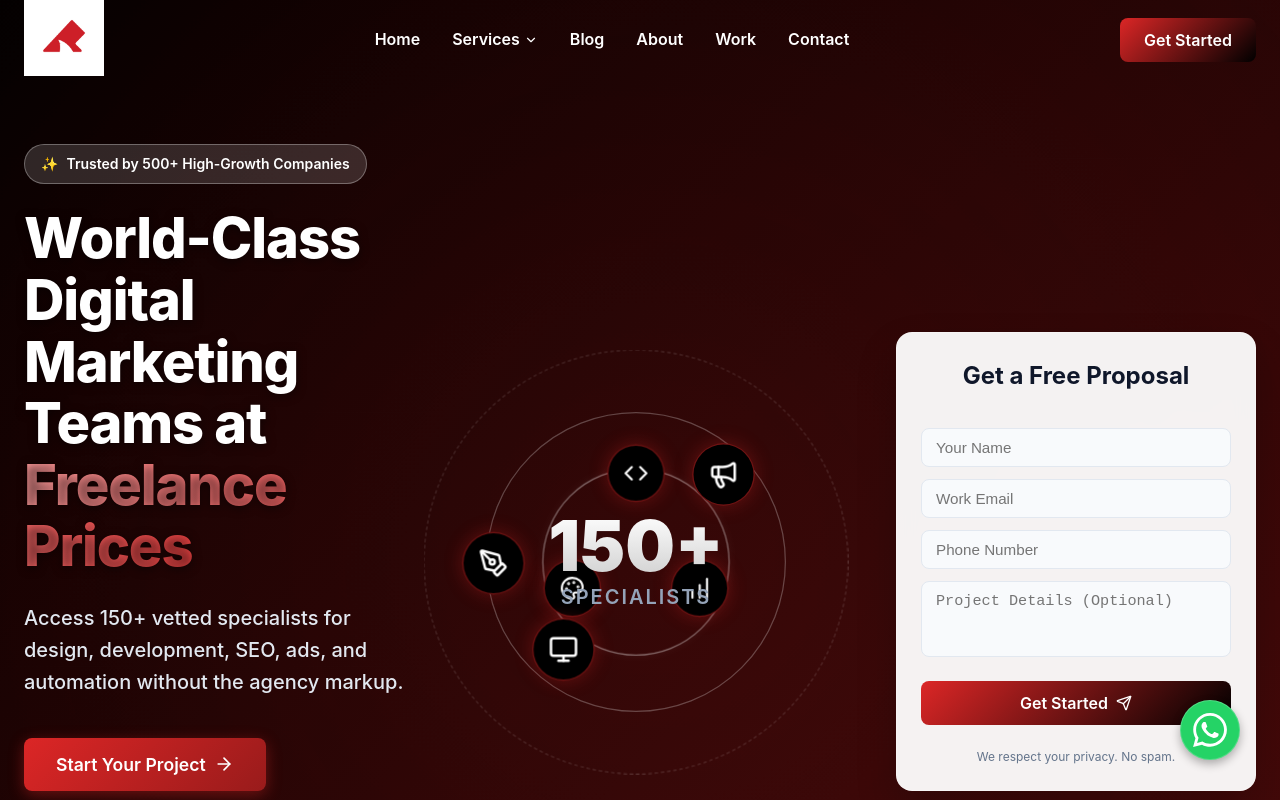
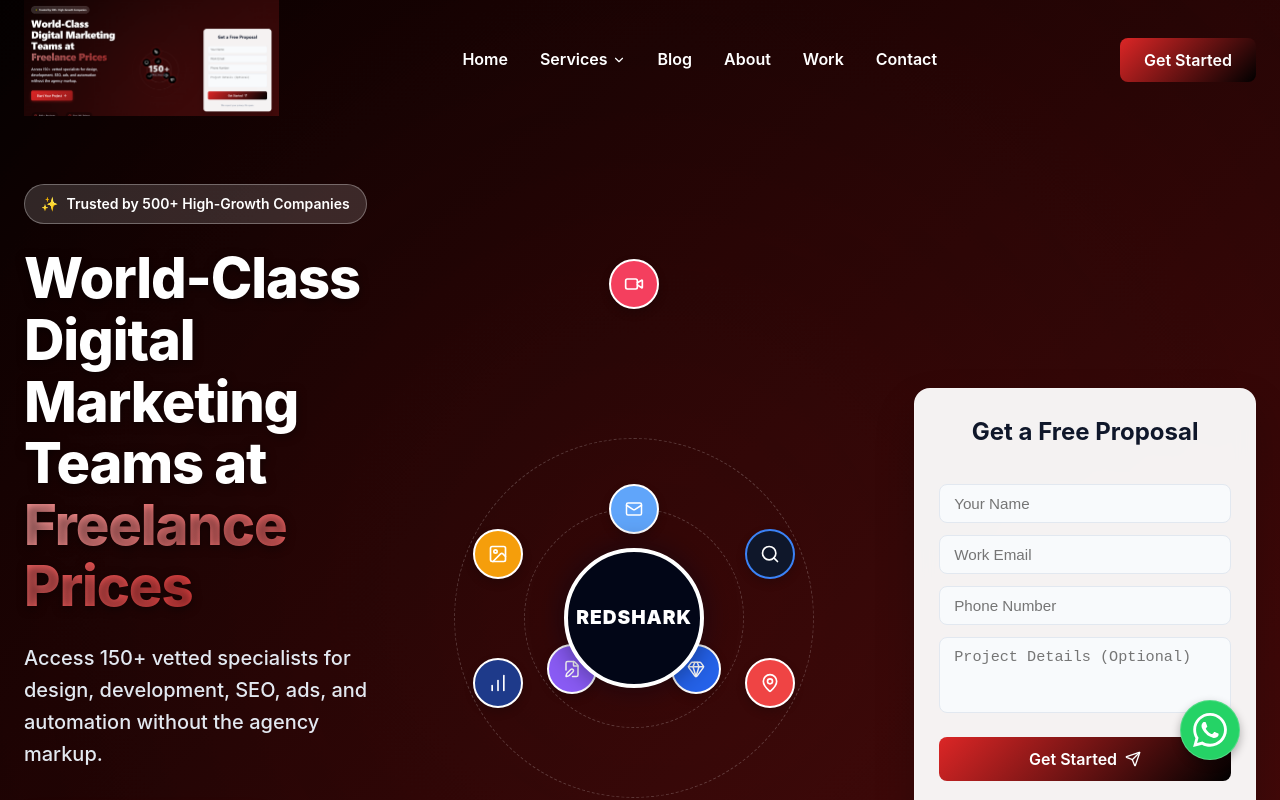
Before and after one commit to Fazilfazi991/redshark, a React (Vite) app: page / in a window 1280 px wide. Shown: the top 800 px of the page. Built offline with nearby package versions, Linux system fonts and the light colour scheme.

Commit message:
Redesign Hero animation and update logo

```diff
--- a/src/components/Header.tsx
+++ b/src/components/Header.tsx
@@ -30,7 +30,7 @@
         <header className={`header ${isScrolled || !isHomePage ? 'scrolled' : ''}`}>
             <div className="container header-container">
                 <Link to="/" className="logo">
-                    <img src="/logo-red.jpg" alt="REDSHARK" style={{ height: '80px', width: 'auto' }} />
+                    <img src="/logo-new.png" alt="REDSHARK" style={{ height: '120px', width: 'auto' }} />
                 </Link>
 
                 <nav className={`desktop-nav ${mobileMenuOpen ? 'open' : ''}`}>
--- a/src/components/Hero.css
+++ b/src/components/Hero.css
@@ -178,8 +178,7 @@
 .visual-orbit-container {
     position: relative;
     width: 100%;
-    height: 400px;
-    /* Reduced height */
+    height: 450px;
     display: flex;
     align-items: center;
     justify-content: center;
@@ -188,41 +187,38 @@
 
 .orbit-system {
     position: relative;
-    width: 300px;
-    /* Reduced width */
-    height: 300px;
-    /* Reduced height */
-    transform: scale(1.25);
+    width: 400px;
+    height: 400px;
+    transform: scale(1);
 }
 
-.orbit-center {
+.orbit-center-circle {
     position: absolute;
     top: 50%;
     left: 50%;
     transform: translate(-50%, -50%);
+    width: 140px;
+    height: 140px;
+    background-color: #020617;
+    /* Very dark navy/black */
+    border-radius: 50%;
     display: flex;
-    flex-direction: column;
     align-items: center;
     justify-content: center;
     z-index: 10;
+    box-shadow: 0 0 30px rgba(2, 6, 23, 0.5);
+    border: 4px solid var(--bg-dark);
+    /* White border to separate from rings? Or just dark */
 }
 
-.orbit-number {
-    font-size: 3.5rem;
+.brand-text {
+    color: white;
     font-weight: 900;
-    color: white;
-    line-height: 1;
-    background: linear-gradient(to bottom, #ffffff, #cfcfcf);
-    -webkit-background-clip: text;
-    -webkit-text-fill-color: transparent;
-}
-
-.orbit-label {
-    font-size: 1rem;
-    color: #94a3b8;
+    font-size: 1.2rem;
+    text-align: center;
+    line-height: 1.2;
     text-transform: uppercase;
-    letter-spacing: 0.1em;
-    font-weight: 600;
+    letter-spacing: 0.05em;
 }
 
 .orbit-ring {
@@ -230,80 +226,134 @@
     top: 50%;
     left: 50%;
     transform: translate(-50%, -50%);
-    border: 1px solid rgba(255, 255, 255, 0.4);
-    /* Much more visible */
     border-radius: 50%;
+    border: 1px dashed rgba(255, 255, 255, 0.2);
+    box-shadow: none;
 }
 
 .ring-1 {
-    width: 150px;
-    height: 150px;
-    animation: spin 20s linear infinite;
-    box-shadow: 0 0 10px rgba(255, 255, 255, 0.05);
-    /* Subtle glow */
+    width: 220px;
+    height: 220px;
+    animation: spin 25s linear infinite;
 }
 
 .ring-2 {
-    width: 240px;
-    height: 240px;
-    border: 1px solid rgba(255, 255, 255, 0.25);
-    /* Slightly less visible than inner */
-    animation: spin 30s linear infinite reverse;
-}
-
-.ring-3 {
-    width: 340px;
-    height: 340px;
-    border: 1px dashed rgba(255, 255, 255, 0.15);
-    /* Dashed outer */
-    animation: spin 60s linear infinite;
+    width: 360px;
+    height: 360px;
+    animation: spin 40s linear infinite reverse;
 }
 
 .orbit-item {
     position: absolute;
-    background: #000;
-    border: 1px solid rgba(220, 38, 38, 0.5);
-    /* Red border */
+    width: 50px;
+    height: 50px;
     border-radius: 50%;
-    padding: 0.75rem;
-    color: white;
     display: flex;
     align-items: center;
     justify-content: center;
-    box-shadow: 0 0 15px rgba(220, 38, 38, 0.3);
-    /* Red glow */
+    color: white;
+    box-shadow: 0 4px 10px rgba(0, 0, 0, 0.2);
+    border: 2px solid white;
 }
 
-/* Positioning items on rings */
-.item-1 {
-    top: -20px;
+/* Inner Ring Items */
+.item-mail {
+    top: -25px;
     left: 50%;
     transform: translateX(-50%);
+    background: #60a5fa;
 }
 
-.item-2 {
-    bottom: 20%;
-    left: 0;
+/* Blue */
+.item-edit {
+    bottom: 15%;
+    left: 10%;
+    background: #8b5cf6;
 }
 
-.item-3 {
-    bottom: 20%;
-    right: 0;
+/* Purple */
+.item-gem {
+    bottom: 15%;
+    right: 10%;
+    background: #2563eb;
 }
 
-.item-4 {
-    top: 10%;
-    right: 10%;
+/* Dark Blue */
+
+/* Outer Ring Items */
+.item-video {
+    top: 0;
+    left: 50%;
+    transform: translate(-50%, -180px);
+    background: #f43f5e;
 }
 
-.item-5 {
-    bottom: 10%;
-    left: 15%;
+/* Pink/Red */
+.item-search {
+    top: 25%;
+    right: 5%;
+    background: #0f172a;
+    border-color: #3b82f6;
 }
 
-.item-6 {
-    top: 40%;
-    left: -20px;
+/* Google-ish dark */
+.item-map {
+    bottom: 25%;
+    right: 5%;
+    background: #ef4444;
+}
+
+/* Red */
+.item-mega {
+    bottom: 0;
+    left: 50%;
+    transform: translate(-50%, 180px);
+    background: #f97316;
+}
+
+/* Orange */
+.item-chart {
+    bottom: 25%;
+    left: 5%;
+    background: #1e3a8a;
+}
+
+/* Navy */
+.item-image {
+    top: 25%;
+    left: 5%;
+    background: #f59e0b;
+}
+
+/* Yellow/Orange */
+
+@keyframes spin {
+    from {
+        transform: translate(-50%, -50%) rotate(0deg);
+    }
+
+    to {
+        transform: translate(-50%, -50%) rotate(360deg);
+    }
+}
+
+/* Counter rotate icons so they stay upright */
+.orbit-item svg {
+    animation: counter-spin 25s linear infinite;
+}
+
+.ring-2 .orbit-item svg {
+    animation: counter-spin 40s linear infinite reverse;
+}
+
+@keyframes counter-spin {
+    from {
+        transform: rotate(0deg);
+    }
+
+    to {
+        transform: rotate(-360deg);
+    }
 }
 
 @keyframes spin {
--- a/src/components/Hero.tsx
+++ b/src/components/Hero.tsx
@@ -1,5 +1,5 @@
 import React from 'react';
-import { ArrowRight, CheckCircle, Play, Code, Palette, BarChart, Megaphone, Monitor, PenTool } from 'lucide-react';
+import { ArrowRight, CheckCircle, Mail, FileEdit, Gem, Video, Search, MapPin, Megaphone, BarChart, Image } from 'lucide-react';
 import LeadForm from './LeadForm';
 import './Hero.css';
 
@@ -47,24 +47,26 @@
                 <div className="hero-visual">
                     <div className="visual-orbit-container">
                         <div className="orbit-system">
-                            <div className="orbit-center">
-                                <span className="orbit-number">150+</span>
-                                <span className="orbit-label">Specialists</span>
+                            <div className="orbit-center-circle">
+                                <span className="brand-text">REDSHARK</span>
                             </div>
 
+                            {/* Inner Ring */}
                             <div className="orbit-ring ring-1">
-                                <div className="orbit-item item-1"><Code size={20} /></div>
-                                <div className="orbit-item item-2"><Palette size={20} /></div>
-                                <div className="orbit-item item-3"><BarChart size={20} /></div>
+                                <div className="orbit-item item-mail"><Mail size={18} /></div>
+                                <div className="orbit-item item-edit"><FileEdit size={18} /></div>
+                                <div className="orbit-item item-gem"><Gem size={18} /></div>
                             </div>
 
+                            {/* Outer Ring */}
                             <div className="orbit-ring ring-2">
-                                <div className="orbit-item item-4"><Megaphone size={24} /></div>
-                                <div className="orbit-item item-5"><Monitor size={24} /></div>
-                                <div className="orbit-item item-6"><PenTool size={24} /></div>
+                                <div className="orbit-item item-video"><Video size={20} /></div>
+                                <div className="orbit-item item-search"><Search size={20} /></div>
+                                <div className="orbit-item item-map"><MapPin size={20} /></div>
+                                <div className="orbit-item item-mega"><Megaphone size={20} /></div>
+                                <div className="orbit-item item-chart"><BarChart size={20} /></div>
+                                <div className="orbit-item item-image"><Image size={20} /></div>
                             </div>
-
-                            <div className="orbit-ring ring-3"></div>
                         </div>
                     </div>
                 </div>
--- a/src/index.css
+++ b/src/index.css
@@ -26,7 +26,7 @@
 
   --radius: 0.5rem;
   --container-width: 1280px;
-  --header-height: 80px;
+  --header-height: 120px;
 
   --font-sans: 'Inter', system-ui, -apple-system, sans-serif;
 }
```
Also changed, not shown: public/logo-new.png (added).
